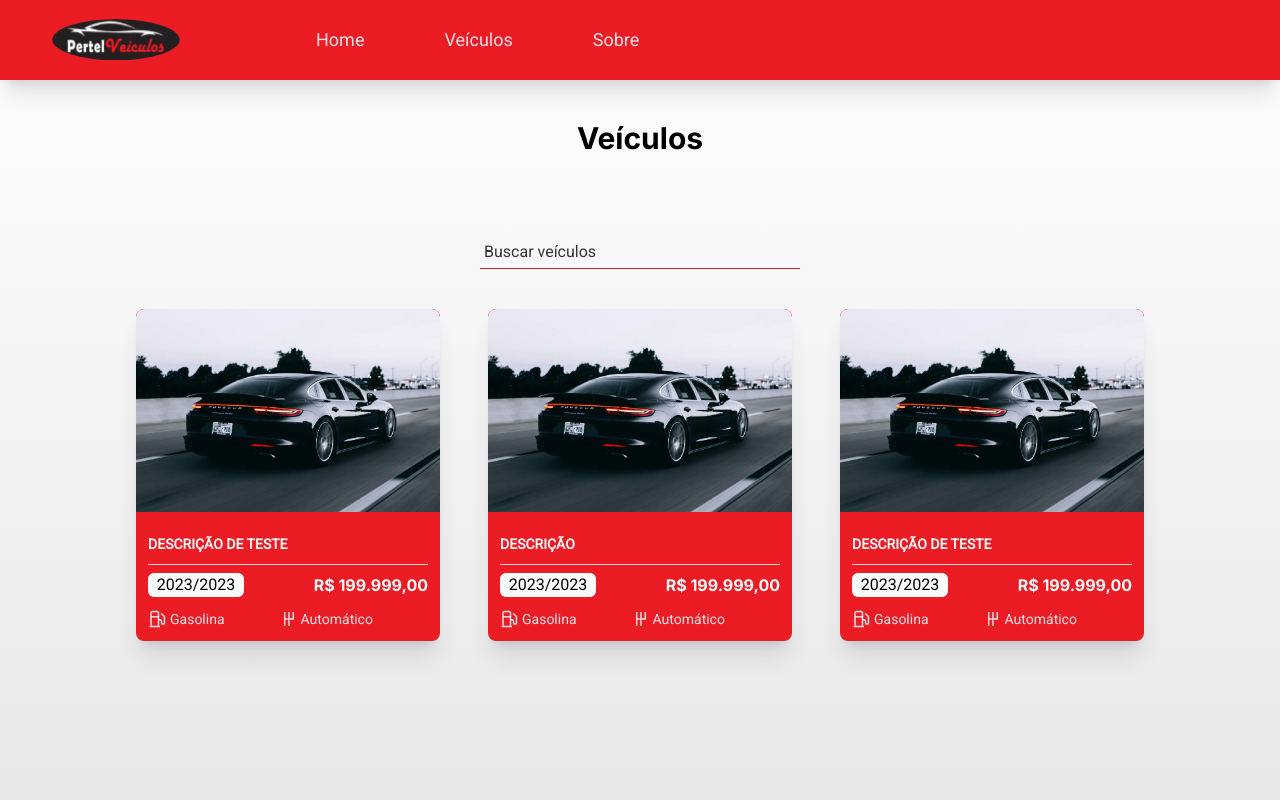
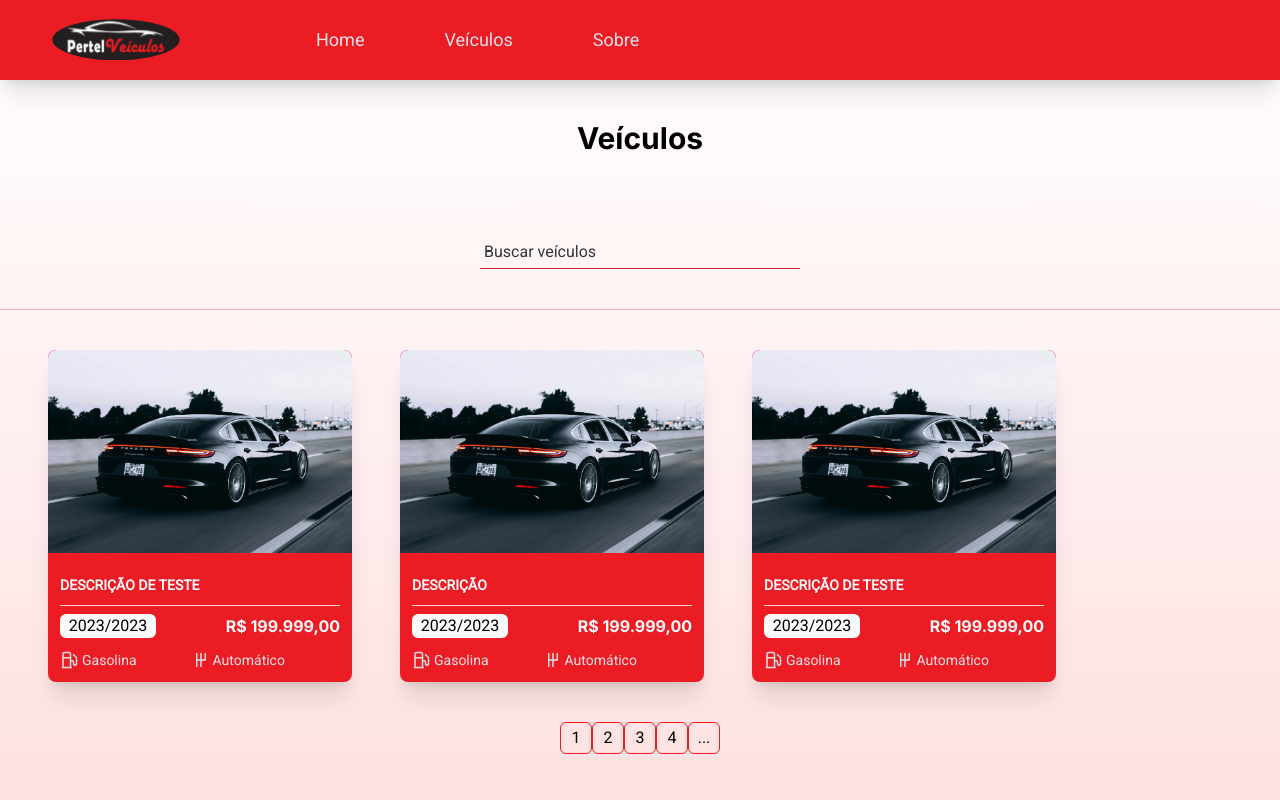
Before and after one commit to lucsaprigio/pertel-veiculos, a Next.js app: page /veiculos in a window 1280 px wide. Shown: the top 800 px of the page. Built offline with nearby package versions, Linux system fonts and the light colour scheme.

Commit message:
Pagination initialize

```diff
--- a/src/app/Components/ButtonScroll.tsx
+++ b/src/app/Components/ButtonScroll.tsx
@@ -19,7 +19,7 @@ export function ButtonScrollBottom({ targedDiv, description }: ButtonProps) {
     };
 
     return (
-        <button className="flex flex-row items-center justify-around bg-red-700 p-2 rounded-full text-black animate-bounce" onClick={() => scrollToDiv(targedDiv)}>
+        <button className="flex flex-row items-center justify-around bg-red-700 px-4 py-2 rounded-full text-black animate-bounce" onClick={() => scrollToDiv(targedDiv)}>
             {description}
             <ArrowDown />
         </button>
--- a/src/app/layout.tsx
+++ b/src/app/layout.tsx
@@ -23,7 +23,7 @@ export default function RootLayout({
 }) {
   return (
     <html lang="en">
-      <body className={`bg-gradient-to-b from-white to-gray-150 ${roboto.className}`}>
+      <body className={`bg-gradient-to-b from-white to-red-200 ${roboto.className}`}>
         <Header />
         {children}
         <Footer />
--- a/src/app/page.tsx
+++ b/src/app/page.tsx
@@ -2,6 +2,7 @@ import Link from "next/link";
 import { ButtonScrollBottom } from "./components/ButtonScroll";
 import { PromotionCard } from "./components/PromotionCard";
 import { WhatsappButton } from "./components/WhatsappButton";
+import { InfiniteLoop } from "./components/InfiniteLoop";
 
 export default function Home() {
   return (
@@ -80,6 +81,10 @@ export default function Home() {
           <button className=" p-4 bg-red-700 text-gray-150 text-xl rounded-md items-center justify-center hover:brightness-95 transition-all duration-150">Conheça nosso estoque</button>
         </Link>
       </div>
+      <div className="bg-red-700">
+        <InfiniteLoop />
+
+      </div>
     </main >
   )
 }
--- /dev/null
+++ b/src/app/veiculos/loading.tsx
@@ -0,0 +1,17 @@
+export default function Loading() {
+    return (
+        <div className=" position relative animate-pulse grid grid-cols-2 gap-2 w-full h-screen px-10 rounded-lg bg-gray-100 shadow-lg">
+            <div className="mb-14 flex flex-col gap-10 items-start justify-center rounded-md">
+                <svg className="w-10 h-10 text-gray-200" aria-hidden="true" xmlns="http://www.w3.org/2000/svg" fill="currentColor" viewBox="0 0 16 20">
+                    <path d="M5 5V.13a2.96 2.96 0 0 0-1.293.749L.879 3.707A2.98 2.98 0 0 0 .13 5H5Z" />
+                    <path d="M14.066 0H7v5a2 2 0 0 1-2 2H0v11a1.97 1.97 0 0 0 1.934 2h12.132A1.97 1.97 0 0 0 16 18V2a1.97 1.97 0 0 0-1.934-2ZM9 13a2 2 0 0 1-2 2H5a2 2 0 0 1-2-2v-2a2 2 0 0 1 2-2h2a2 2 0 0 1 2 2v2Zm4 .382a1 1 0 0 1-1.447.894L10 13v-2l1.553-1.276a1 1 0 0 1 1.447.894v2.764Z" />
+                </svg>
+                <div className="mb-2 justify-center w-full h-12 bg-gray-200 rounded-lg"></div>
+                <div className="mb-2 justify-center w-80 h-12 bg-gray-200 rounded-lg"></div>
+                <div className="mb-2 justify-center w-full h-7 bg-gray-200 rounded-lg"></div>
+                <div className="mb-2 justify-center w-80 h-7 bg-gray-200 rounded-lg"></div>
+                <div className="mb-2 justify-center w-64 h-7 bg-gray-200 rounded-lg"></div>
+            </div>
+        </div>
+    )
+}
--- a/src/app/veiculos/page.tsx
+++ b/src/app/veiculos/page.tsx
@@ -9,12 +9,12 @@ export const metadata: Metadata = {
 
 export default function Softwares() {
     return (
-        <div className="flex flex-col items-center justify-center w-full">
+        <div className="flex flex-col items-center justify-center w-full ">
             <div className="flex flex-col items-center justify-center my-10 gap-20">
                 <strong className=" items-center justify-center text-3xl font-inter">Veículos</strong>
                 <input className="p-1 w-80 text-black bg-transparent border-b-bottom border-b-red-600 focus:border-b-2 focus:outline-none focus:border-red-700" type="text" placeholder='Buscar veículos' />
             </div>
-            <div className="flex flex-row flex-wrap gap-8 px-10">
+            <div className="flex flex-row w-full flex-wrap gap-8 p-10 border-b-top-sm border-opacity-30 border-red-700 ">
                 <div className="flex w-80">
                     <Card
                         id="1"
@@ -48,7 +48,23 @@ export default function Softwares() {
                         fuelType="Gasolina"
                     />
                 </div>
-
+            </div>
+            <div className="w-full flex items-center justify-center">
+                <button className="flex items-center justify-center w-8 h-8 rounded-md border-red-700 border-b-sm hover:bg-red-700 hover:text-gray-50 transition-all duration-150">
+                    1
+                </button>
+                <button className="flex items-center justify-center w-8 h-8 rounded-md border-red-700 border-b-sm hover:bg-red-700 hover:text-gray-50 transition-all duration-150">
+                    2
+                </button>
+                <button className="flex items-center justify-center w-8 h-8 rounded-md border-red-700 border-b-sm hover:bg-red-700 hover:text-gray-50 transition-all duration-150">
+                    3
+                </button>
+                <button className="flex items-center justify-center w-8 h-8 rounded-md border-red-700 border-b-sm hover:bg-red-700 hover:text-gray-50 transition-all duration-150">
+                    4
+                </button>
+                <button className="flex items-center justify-center w-8 h-8 rounded-md border-red-700 border-b-sm hover:bg-red-700 hover:text-gray-50 transition-all duration-150">
+                    ...
+                </button>
             </div>
         </div>
     )
--- a/tailwind.config.ts
+++ b/tailwind.config.ts
@@ -14,7 +14,9 @@ const config: Config = {
         'background-home-opacity': "url('/images/background-home-opacity.gif')",
       },
       borderWidth: {
-        'b-bottom': '0 0 0.2px 0'
+        'b-bottom': '0 0 0.2px 0',
+        'b-sm': '0.2px',
+        'b-top-sm': '0.2px 0 0 0'
       },
       keyframes: {
         'loopAnimation': {
@@ -39,7 +41,7 @@ const config: Config = {
           700: '#213A5C'
         },
         red: {
-          700:'#ec1c24',
+          700: '#ec1c24',
         },
         gray: {
           700: '#121214',
```
